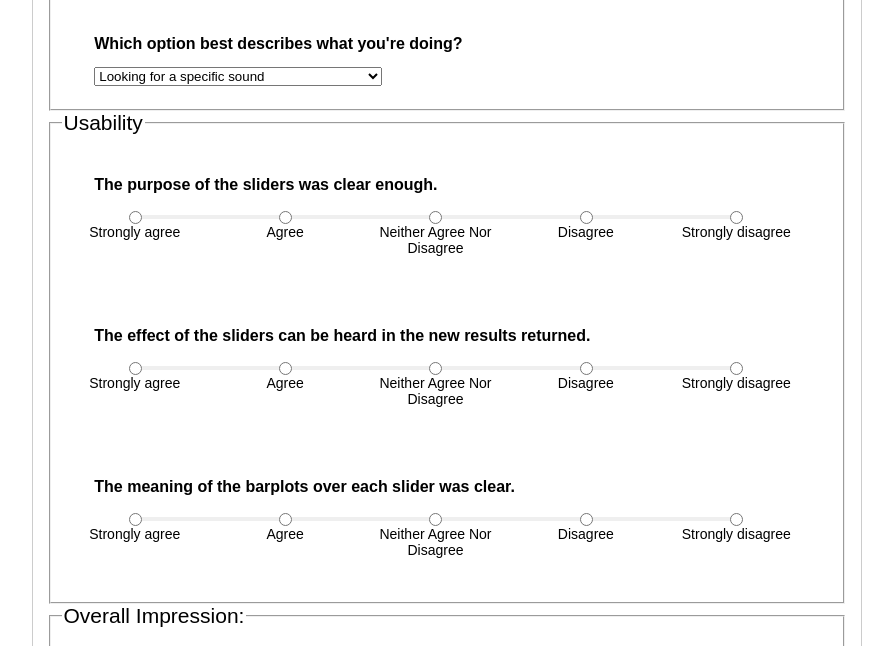
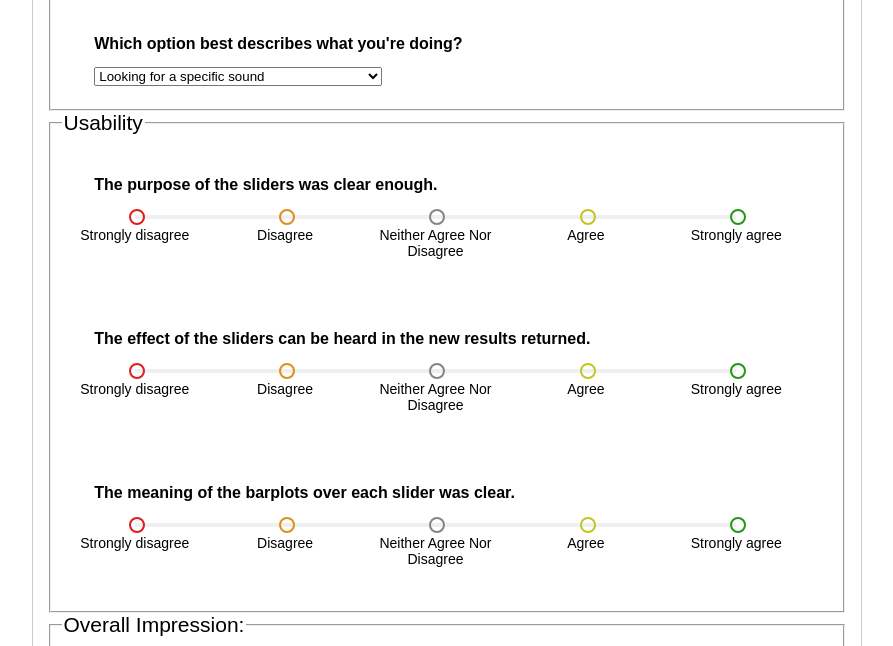
Before and after one commit to jmarcosfer/timbral-results-evaluation-form, a plain HTML site: page index.html in a window 1280 px wide. Shown: the part 112-758 px from the top of the page, without its empty margins (193-1086 px from the left). Drawn offline with Linux system fonts and the light colour scheme.

Commit message:
changed order of likert scale, gave it traffic light colouring

```diff
--- a/index.html
+++ b/index.html
@@ -29,24 +29,24 @@
 						<p class="statement">The purpose of the sliders was clear enough.</p>
 						<ul class='likert'>
 							<li>
-								<input type="radio" name="likert-1" value="strongly_agree" id="l1-strongly-agree">
-								<label for="l1-strongly-agree">Strongly agree</label>
+								<input type="radio" name="likert-1" value="strongly_disagree" id="l1-strongly-disagree">
+								<label for="l1-strongly-disagree">Strongly disagree</label>
+							</li>
+							<li>
+								<input type="radio" name="likert-1" value="disagree" id="l1-disagree">
+								<label for="l1-disagree">Disagree</label>
+							</li>
+							<li>
+								<input type="radio" name="likert-1" value="neutral" id="l1-neutral">
+								<label for="l1-neutral">Neither Agree Nor Disagree</label>
 							</li>
 							<li>
 								<input type="radio" name="likert-1" value="agree" id="l1-agree">
 								<label for="l1-agree">Agree</label>
 							</li>
 							<li>
-								<input type="radio" name="likert-1" value="neutral" id="l1-neutral">
-								<label for="l1-neutral">Neither Agree Nor Disagree</label>
-							</li>
-							<li>
-								<input type="radio" name="likert-1" value="disagree" id="l1-disagree">
-								<label for="l1-disagree">Disagree</label>
-							</li>
-							<li>
-								<input type="radio" name="likert-1" value="strongly_disagree" id="l1-strongly-disagree">
-								<label for="l1-strongly-disagree">Strongly disagree</label>
+								<input type="radio" name="likert-1" value="strongly_agree" id="l1-strongly-agree">
+								<label for="l1-strongly-agree">Strongly agree</label>
 							</li>
 						</ul>
 					</li>
@@ -54,24 +54,24 @@
 						<p class="statement">The effect of the sliders can be heard in the new results returned.</p>
 						<ul class='likert'>
 							<li>
-								<input type="radio" name="likert-2" value="strongly_agree" id="l2-strongly-agree">
-								<label for="l2-strongly-agree">Strongly agree</label>
+								<input type="radio" name="likert-2" value="strongly_disagree" id="l2-strongly-disagree">
+								<label for="l2-strongly-disagree">Strongly disagree</label>
+							</li>
+							<li>
+								<input type="radio" name="likert-2" value="disagree" id="l2-disagree">
+								<label for="l2-disagree">Disagree</label>
+							</li>
+							<li>
+								<input type="radio" name="likert-2" value="neutral" id="l2-neutral">
+								<label for="l2-neutral">Neither Agree Nor Disagree</label>
 							</li>
 							<li>
 								<input type="radio" name="likert-2" value="agree" id="l2-agree">
 								<label for="l2-agree">Agree</label>
 							</li>
 							<li>
-								<input type="radio" name="likert-2" value="neutral" id="l2-neutral">
-								<label for="l2-neutral">Neither Agree Nor Disagree</label>
-							</li>
-							<li>
-								<input type="radio" name="likert-2" value="disagree" id="l2-disagree">
-								<label for="l2-disagree">Disagree</label>
-							</li>
-							<li>
-								<input type="radio" name="likert-2" value="strongly_disagree" id="l2-strongly-disagree">
-								<label for="l2-strongly-disagree">Strongly disagree</label>
+								<input type="radio" name="likert-2" value="strongly_agree" id="l2-strongly-agree">
+								<label for="l2-strongly-agree">Strongly agree</label>
 							</li>
 						</ul>
 					</li>
@@ -79,24 +79,24 @@
 						<p class="statement">The meaning of the barplots over each slider was clear.</p>
 						<ul class='likert'>
 							<li>
-								<input type="radio" name="likert-3" value="strongly_agree" id="l3-strongly-agree">
-								<label for="l3-strongly-agree">Strongly agree</label>
+								<input type="radio" name="likert-3" value="strongly_disagree" id="l3-strongly-disagree">
+								<label for="l3-strongly-disagree">Strongly disagree</label>
+							</li>
+							<li>
+								<input type="radio" name="likert-3" value="disagree" id="l3-disagree">
+								<label for="l3-disagree">Disagree</label>
+							</li>
+							<li>
+								<input type="radio" name="likert-3" value="neutral" id="l3-neutral">
+								<label for="l3-neutral">Neither Agree Nor Disagree</label>
 							</li>
 							<li>
 								<input type="radio" name="likert-3" value="agree" id="l3-agree">
 								<label for="l3-agree">Agree</label>
 							</li>
 							<li>
-								<input type="radio" name="likert-3" value="neutral" id="l3-neutral">
-								<label for="l3-neutral">Neither Agree Nor Disagree</label>
-							</li>
-							<li>
-								<input type="radio" name="likert-3" value="disagree" id="l3-disagree">
-								<label for="l3-disagree">Disagree</label>
-							</li>
-							<li>
-								<input type="radio" name="likert-3" value="strongly_disagree" id="l3-strongly-disagree">
-								<label for="l3-strongly-disagree">Strongly disagree</label>
+								<input type="radio" name="likert-3" value="strongly_agree" id="l3-strongly-agree">
+								<label for="l3-strongly-agree">Strongly agree</label>
 							</li>
 						</ul>
 					</li>
--- a/style.css
+++ b/style.css
@@ -21,66 +21,17 @@ form .statement {
 	margin-bottom:10px;
 }
 
-form .likert {
-	list-style:none;
-	width:100%;
-	margin:0;
-	padding:0 0 35px;
-	display:block;
-	border-bottom:2px solid #efefef;
-}
-
-form .likert:last-of-type {border-bottom:0;}
-
-form .likert:before {
-	content: '';
-	position:relative;
-	top:11px;
-	left:9.5%;
-	display:block;
-	background-color:#efefef;
-	height:4px;
-	width:78%;
-}
-
-form .likert li {
-	display:inline-block;
-	width:19%;
-	text-align:center;
-	vertical-align: top;
-}
-
-form .likert li input[type=radio] {
-	display:block;
-	position:relative;
-	top:0;
-	left:50%;
-	margin-left:-6px;
-}
-
 form label {width:100%;}
 
 legend {
 	font-size: 1.5em;
 }
 
-/*
-Mozilla Tutorial stuff:
-*/
+/**/
 ul {
 	list-style: none;
 	padding: 0;
 	margin: 0;
-}
-
-#relevance-slots, #relevance-options {
-	display: inline-block;
-	padding: 2% 2%;
-	margin: auto 10%;
-	border-width: 2px;
-	border-radius: 5px;
-	border-color: orange;
-	border-style: solid;
 }
 
 .select-wrapper {
@@ -120,6 +71,83 @@ button {
 	/* This extra margin represent roughly the same space as the space
 	   between the labels and their text fields */
 	margin-left: .5em;
+}
+
+
+/* || Likert Scales */
+form .likert {
+	list-style:none;
+	width:100%;
+	margin:0;
+	padding:0 0 35px;
+	display:block;
+	border-bottom:2px solid #efefef;
+}
+
+form .likert:last-of-type {border-bottom:0;}
+
+form .likert:before {
+	content: '';
+	position:relative;
+	top:11px;
+	left:9.5%;
+	display:block;
+	background-color:#efefef;
+	height:4px;
+	width:78%;
+}
+
+form .likert li {
+	display:inline-block;
+	width:19%;
+	text-align:center;
+	vertical-align: top;
+}
+
+form .likert li input[type="radio"] {
+	display:block;
+	position:relative;
+	top:-2px;
+	left:50%;
+	margin-left:-6px;
+
+	border-radius: 50%;
+	width: 16px;
+	height: 16px;
+	-webkit-appearance: none;
+	background-clip: content-box;
+	padding: 2px;
+}
+
+[value="strongly_disagree"] {
+	border: 2px solid #de1d1d;
+}
+[value="strongly_disagree"]:checked {
+	background-color: #de1d1d;
+}
+[value="disagree"] {
+	border: 2px solid #de8e1d;
+}
+[value="disagree"]:checked {
+	background-color: #de8e1d;
+}
+[value="neutral"] {
+	border: 2px solid #858585;
+}
+[value="neutral"]:checked {
+	background-color: #858585;
+}
+[value="agree"] {
+	border: 2px solid #c4c423;
+}
+[value="agree"]:checked {
+	background-color: #c4c423;
+}
+[value="strongly_agree"] {
+	border: 2px solid #259618;
+}
+[value="strongly_agree"]:checked {
+	background-color: #259618;
 }
 
 
```
